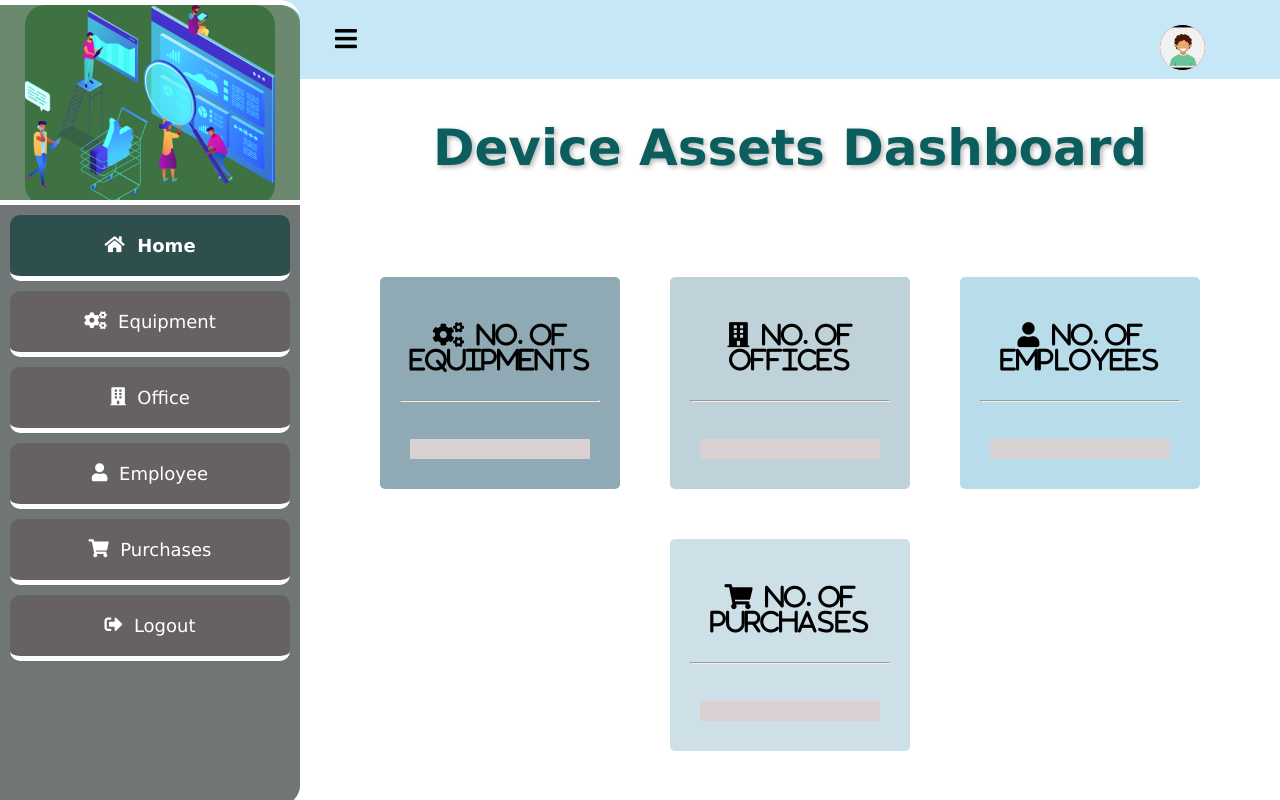
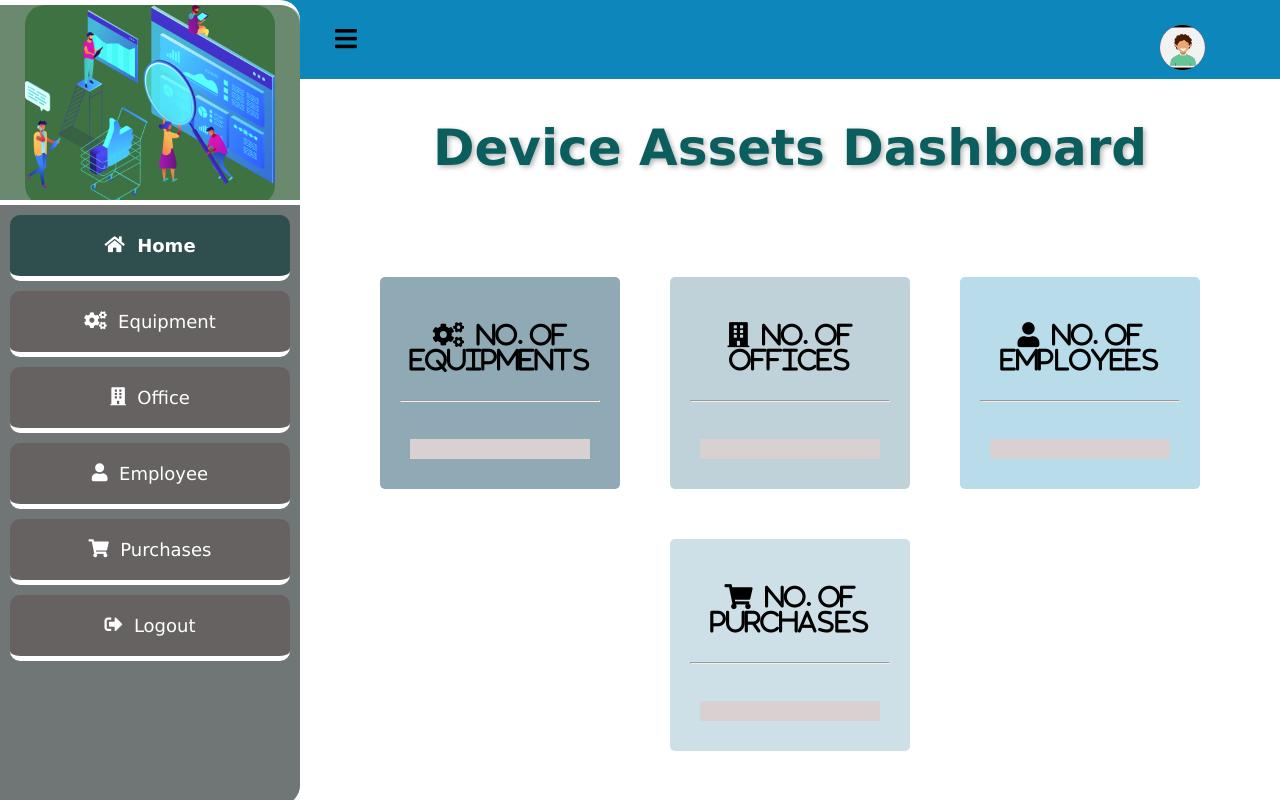
Before and after one commit to Aristocratjnr/device-inventory-system, a Flask app: template templates/main.html in a window 1280 px wide. Run offline with Flask 3, Linux system fonts and the light colour scheme; the template is opened without the code that fills it, so the values that code supplies are empty.

Commit message:
Update header background color for improved visual appeal

```diff
--- a/static/main1.css
+++ b/static/main1.css
@@ -10,7 +10,7 @@ body {
 }
 
 .header {
-  background: #c6e8f6;
+  background: #0d87bb;
   padding: 25px;
 }
 
```
